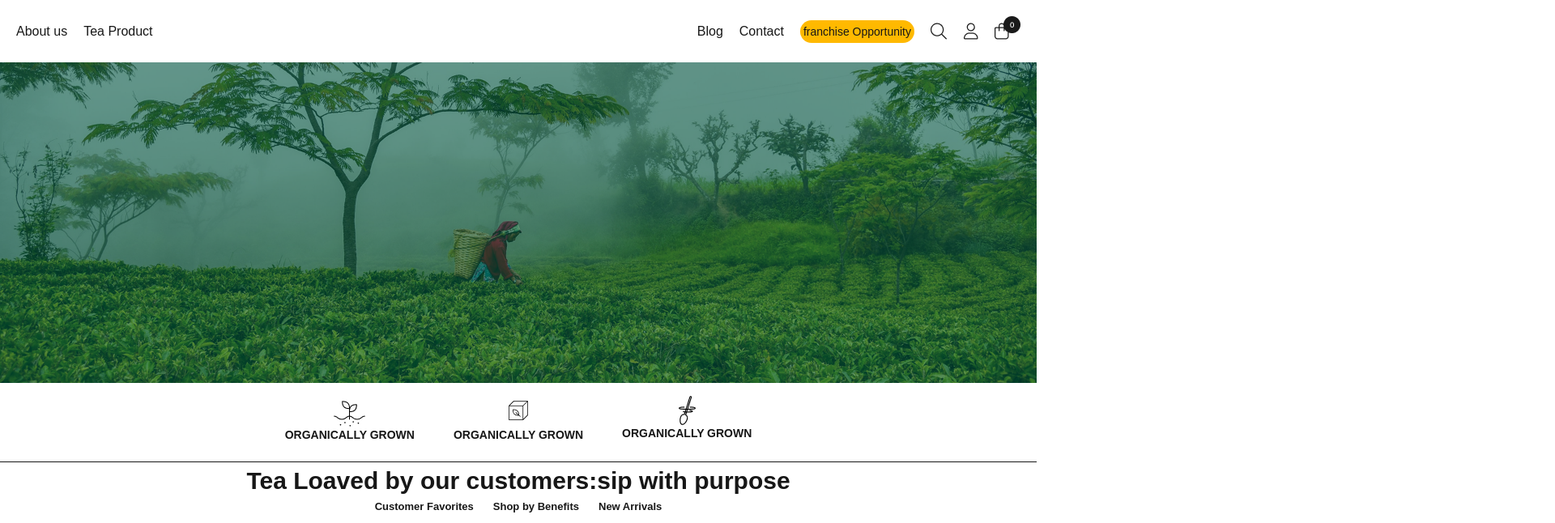
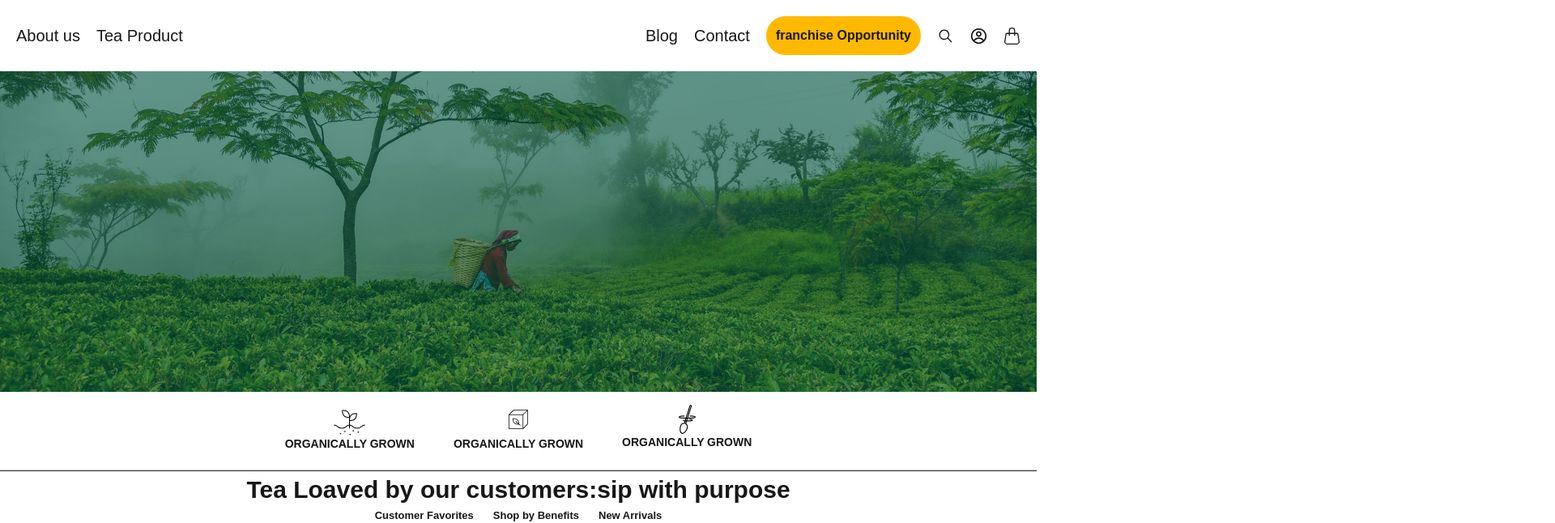
Before and after one commit to workramsah/chiya, a Next.js app: page / in a window 1280 px wide. Shown: the top 646 px of the page at 81% size, 1920 px wide, since content can reach past the window. Built offline with nearby package versions, Linux system fonts and the light colour scheme.

Commit message:
almost complete

```diff
--- /dev/null
+++ b/app/component/Blends.tsx
@@ -0,0 +1,18 @@
+import Cup from "./Cup";
+
+export default function Blends(){
+    return(
+        <>
+        <div className="flex flex-col items-center space-y-[60px]">
+            <h1 className="font-bold text-[30px]">Blends Tea</h1>
+            <div className="flex">
+                <Cup/>
+                <Cup/>
+                <Cup/>
+                <Cup/>
+            </div>
+
+        </div>
+        </>
+    )
+}
--- a/app/component/Container.tsx
+++ b/app/component/Container.tsx
@@ -2,7 +2,7 @@
 export default function Container(){
     return(
         <>
-        <div className=" h-[650px] flex">
+        <div className=" h-[650px] flex items-center">
         <div>
             <h1 className="text-[48px] font-bold">Limited Time Blends Tea</h1>
             <h1 className="text-[20px] ">Explore interesting teas,new and old,for a limited time only.These online-only picks can range from small,historic tea blends to interesting single origin lots.</h1>
--- a/app/component/Nav.tsx
+++ b/app/component/Nav.tsx
@@ -1,22 +1,24 @@
-
+import { IoIosSearch } from "react-icons/io";
+import { CgProfile } from "react-icons/cg";
+import { BsHandbag } from "react-icons/bs";
 
 export default function Nav(){
     return(
         <>
         <div className="bg-white  flex justify-between m-5 items-center">
             <div className="flex space-x-5">
-            <h1>About us</h1>
-            <h1>Tea Product</h1>
+            <h1 className="text-[20px]">About us</h1>
+            <h1 className="text-[20px]">Tea Product</h1>
             </div>
 
 
             <div className="flex space-x-5 items-center">
-            <h1>Blog</h1>
-            <h1>Contact</h1>
-            <h1 className="font-light bg-amber-400 text-sm p-1 rounded-2xl">franchise Opportunity</h1>
-            <img src="SVG.png" className="size-min "></img>
-            <img src="SVG (1).png" className="size-min "></img>
-            <img src="Link.png" className="size-min "></img>
+            <h1 className="text-[20px]">Blog</h1>
+            <h1 className="text-[20px]">Contact</h1>
+            <h1 className="font-bold bg-amber-400 text-[16px] p-[12px] rounded-full">franchise Opportunity</h1>
+           <IoIosSearch className="h-[21px] w-[21px]"/>
+           <CgProfile className="h-[21px] w-[21px]"/>
+           <BsHandbag className="h-[21px] w-[21px]"/>
 
 
 
--- /dev/null
+++ b/app/component/Sip.tsx
@@ -0,0 +1,17 @@
+
+export default function Sip(){
+    return(
+        <>
+        <div className="flex space-x-6">
+            <img src="book.png" className="w-[675px] h-[466px]"></img>
+            <div className="flex flex-col items-start justify-evenly">
+                <h1 className="font-bold text-[48px]">A Sip through <p className="text-[48px] text-[#BA4B16]">Time and Soul</p></h1>
+                <h1 className="text-[16px]">We're with you through every sip of the day. From bold beginnings to soothing sunsets, our fresh, small-batch teas are here to match every moment with authenticity and care. Embrace the fullness of life with us</h1>
+                <h1 className="text-[16px]">We're with you through every sip of the day. From bold beginnings to soothing sunsets, our fresh, small-batch teas are here to match every moment with authenticity and care. Embrace the fullness of life with us</h1>
+                <button className="font-extrabold text-[18px] w-[214.02px] h-[54px] border-[1px]">Buy a Book</button>
+            </div>
+
+        </div>
+        </>
+    )
+}
--- a/app/page.tsx
+++ b/app/page.tsx
@@ -1,4 +1,5 @@
 import Backgrounds from "./component/Background"
+import Blends from "./component/Blends"
 import Container from "./component/Container"
 import Cup from "./component/Cup"
 import Darjelling from "./component/Darjelling"
@@ -9,6 +10,7 @@ import Heading3 from "./component/Heading3"
 import Imagetxt from "./component/Imagetxt"
 import Nav from "./component/Nav"
 import Shipping from "./component/Shipping"
+import Sip from "./component/Sip"
 
 
 export default function Page() {
@@ -25,21 +27,28 @@ export default function Page() {
           <Cup />
           <Cup />
           <Cup />
-          <Cup />
-          <Cup />
+
 
         </div>
         <h1 className="font-bold text-[30px] text-center">Teas Categories</h1>
         <div className="flex space-x-6">
-          <Heading3 /><Heading3 /><Heading3 /><Heading3 />
+          <Heading3 /><Heading3 /><Heading3 /><Heading3 /><Heading3 />
         </div>
-        <Container />
-      </div>
+        <div className="">
+
+        <Container/>
+        </div>
+        <Blends/>
       <Darjelling />
       <Frame27 />
       <Frame33 />
+      <Sip/>
       <Imagetxt />
       <Shipping />
+
+
+
+      </div>
 
 
     </>
--- /dev/null
+++ b/app/test/page.tsx
@@ -0,0 +1,14 @@
+import Home from "../component/Home";
+
+
+
+export default function Page(){
+    return(
+        <>
+        <div>
+            <Home></Home>
+
+        </div>
+        </>
+    )
+}
```
Also changed, not shown: public/book.png (added).
